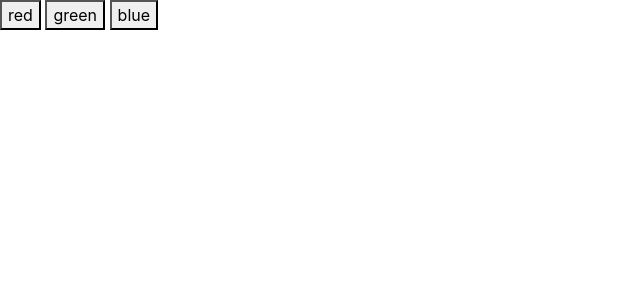
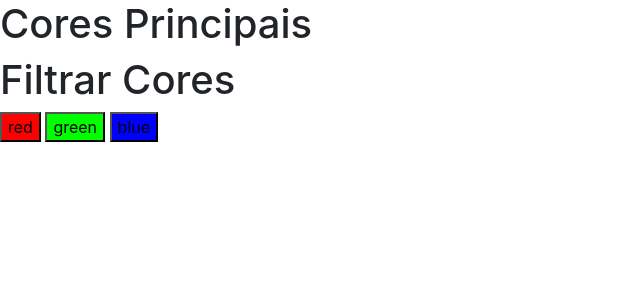
Before and after one commit to LuSrodri/color, a Flask app: template templates/colorPallete.html in a window 1280 px wide. Shown: the top 300 px of the page, without its empty margins (0-640 px from the left). Run offline with Flask 2, Linux system fonts and the light colour scheme; the template is opened without the code that fills it: most values are stand-ins (such as "Sample title", 1, 10 or a date in 2020); some libraries are stand-ins or nearby versions.

Commit message:
contando pixels e removendo R G e B

```diff
--- a/app.py
+++ b/app.py
@@ -88,8 +88,8 @@ def removeColor():
     if request.method == "POST":
         color = request.form.get('color').split(',')
         print(color)
-        removeSpecificColor(absolute_path, color)
-        return render_template("result.html", filename=filename, response='response.jpg')
+        totalPixels,specificColor = removeSpecificColor(absolute_path, color)
+        return render_template("result.html", filename=filename, response='response.jpg', totalPixels=totalPixels, specificColor=specificColor, color=color)
 
     return render_template('index.html')
 
--- a/templates/colorPallete.html
+++ b/templates/colorPallete.html
@@ -16,13 +16,15 @@
 	</div>
 	{% endif %}
 	<form method="post" action="/removeColor" enctype="multipart/form-data">
+		<h1>Cores Principais</h1>
 		<div id="color" style="display: flex; flex-direction: row;">
 
 		</div>
 		<div>
-			<button name="color" value="red">red</button>
-			<button name="color" value="green">green</button>
-			<button name="color" value="blue">blue</button>
+			<h1>Filtrar Cores</h1>
+			<button name="color" style="background-color: rgb(255,0,0);" value="red">red</button>
+			<button name="color" style="background-color: rgb(0,255,0);" value="green">green</button>
+			<button name="color"style="background-color: rgb(0,0,255);" value="blue">blue</button>
 		</div>
 	</form>
 
```
Also changed, not shown: functions.py (+20 -0 lines), templates/result.html (+6 -1 lines), static/images/bandeira.jpg.
